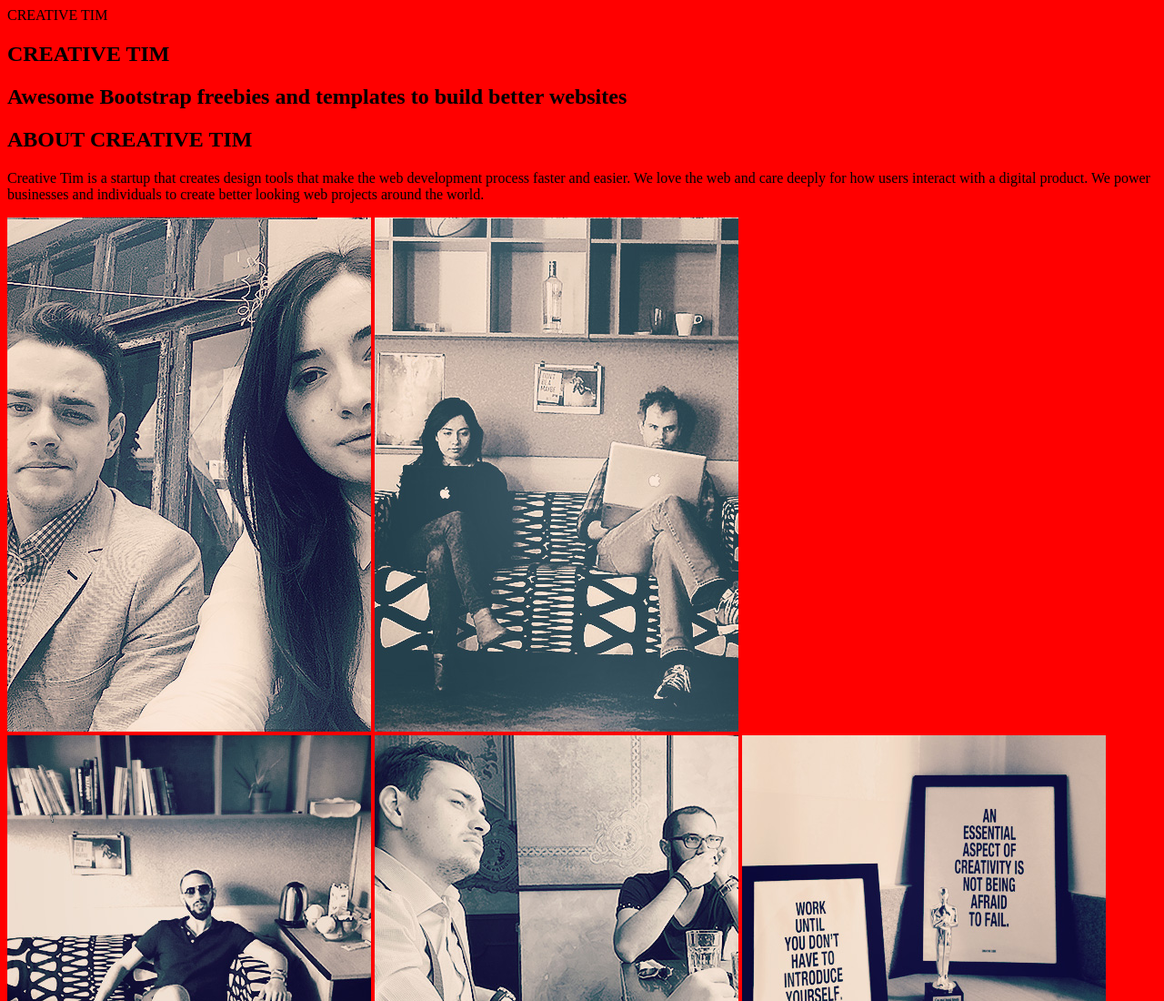
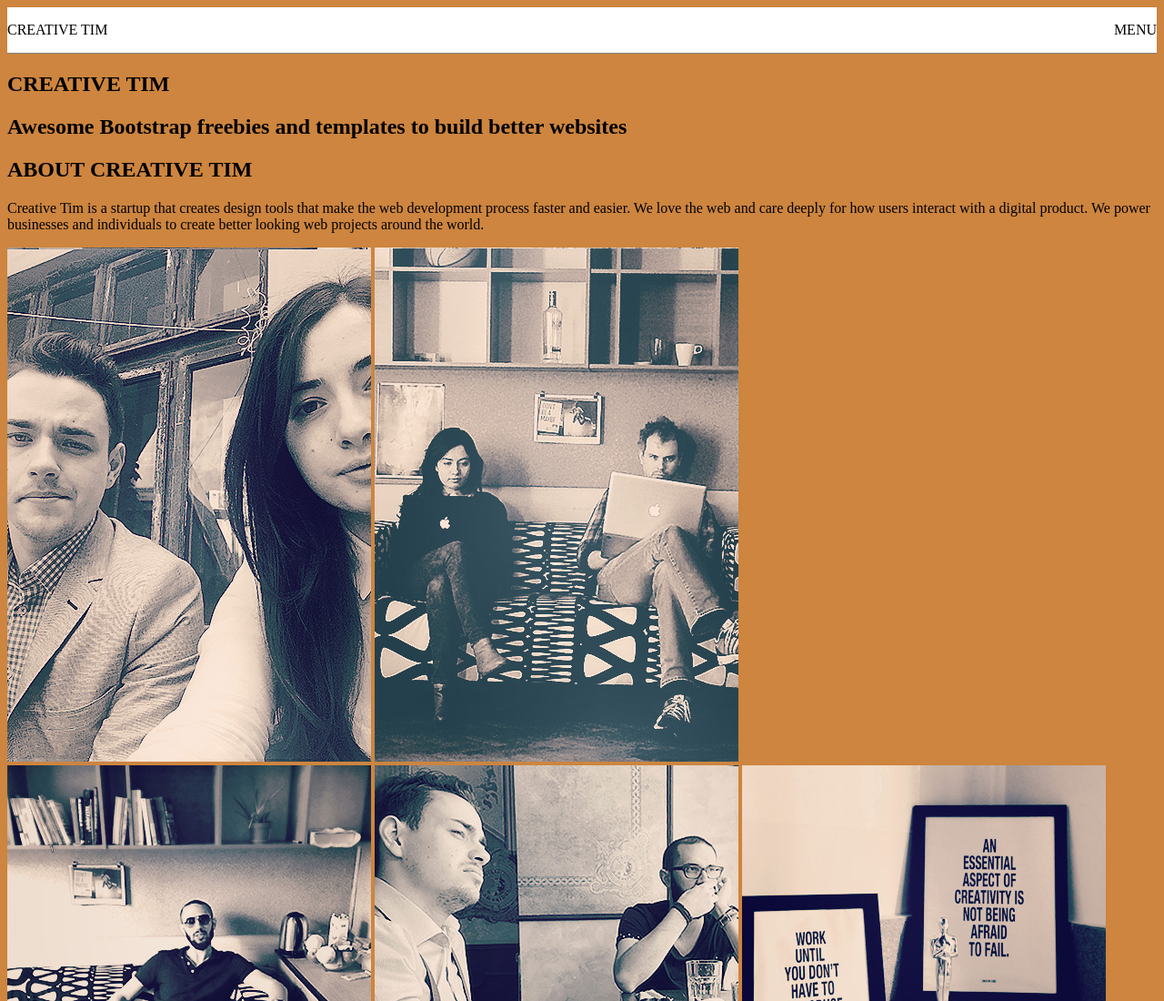
Before and after one commit to Agatha-Inga/Mi-Proyecto-Web, a plain HTML site: page index.html in a window 1280 px wide. Shown: the top 1100 px of the page at 91% size. Drawn offline with Linux system fonts and the light colour scheme.

Commit message:
Estilos CSS para el Header 90%

```diff
--- a/assets/css/index.css
+++ b/assets/css/index.css
@@ -1,3 +1,12 @@
-body{
-	background: red;
+body {
+	background: peru;
 }
+
+header{
+	background: white;
+	display: flex;
+	justify-content: space-between;
+	height: 50px;
+	border-bottom: 1px solid gray;
+	align-items: center;
+}
--- a/index.html
+++ b/index.html
@@ -13,7 +13,7 @@
 			CREATIVE TIM
 		</div>
 		<div class="header-menu">
-
+		MENU
 		</div>
 	</header>
 
```
